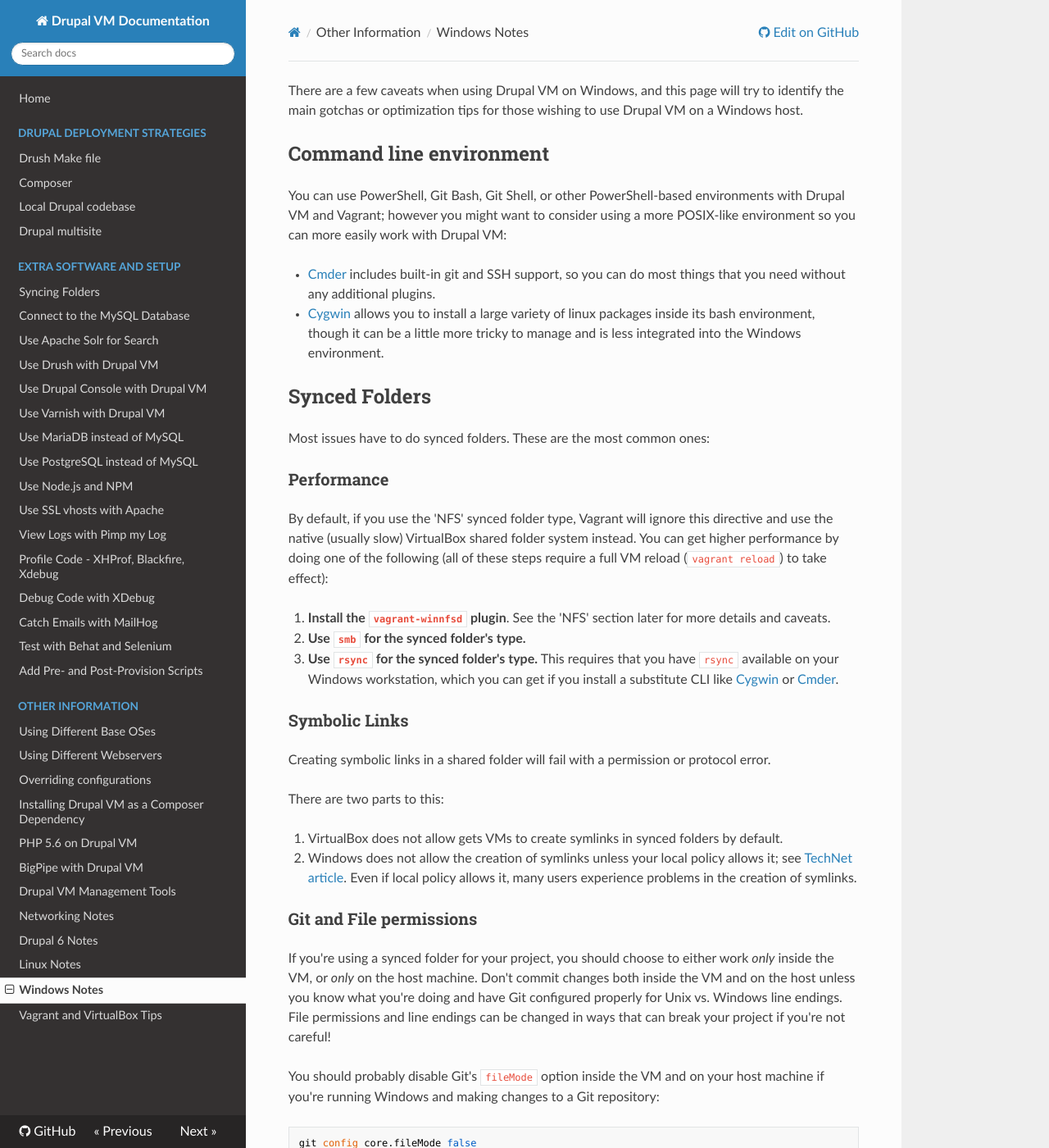
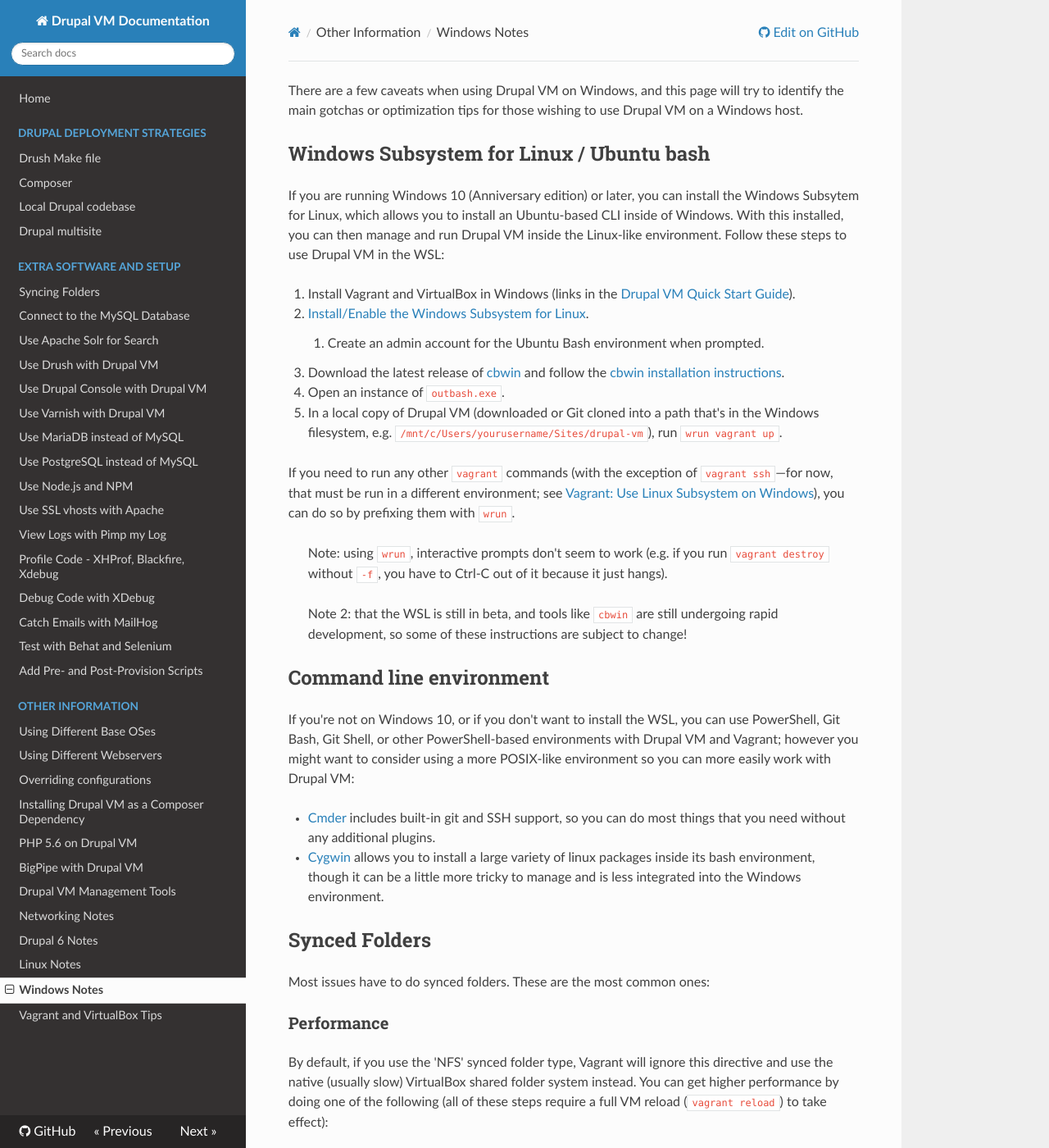
Before and after one commit to geerlingguy/drupal-vm, an MkDocs documentation site: the page built from docs/other/windows.md, in a window 1280 px wide and 1400 px high. Shown: the whole window at 82% size. Built offline with MkDocs 1.6.1, drawn with Linux system fonts in a browser that asks for light colours; nearby versions of some CDN libraries; old or Windows-style settings are respelled for this version of MkDocs; some of the changed text lies outside the part shown.

Commit message:
Fixes #916: Document Drupal VM setup/use in WSL.

```diff
--- a/docs/other/windows.md
+++ b/docs/other/windows.md
@@ -1,8 +1,25 @@
 There are a few caveats when using Drupal VM on Windows, and this page will try to identify the main gotchas or optimization tips for those wishing to use Drupal VM on a Windows host.
+
+## Windows Subsystem for Linux / Ubuntu bash
+
+If you are running Windows 10 (Anniversary edition) or later, you can install the Windows Subsytem for Linux, which allows you to install an Ubuntu-based CLI inside of Windows. With this installed, you can then manage and run Drupal VM inside the Linux-like environment. Follow these steps to use Drupal VM in the WSL:
+
+  1. Install Vagrant and VirtualBox in Windows (links in the [Drupal VM Quick Start Guide](https://github.com/geerlingguy/drupal-vm#quick-start-guide)).
+  2. [Install/Enable the Windows Subsystem for Linux](https://msdn.microsoft.com/en-us/commandline/wsl/install_guide).
+    1. Create an admin account for the Ubuntu Bash environment when prompted.
+  3. Download the latest release of [cbwin](https://github.com/xilun/cbwin) and follow the [cbwin installation instructions](https://github.com/xilun/cbwin#installation).
+  4. Open an instance of `outbash.exe`.
+  5. In a local copy of Drupal VM (downloaded or Git cloned into a path that's in the Windows filesystem, e.g. `/mnt/c/Users/yourusername/Sites/drupal-vm`), run `wrun vagrant up`.
+
+If you need to run any other `vagrant` commands (with the exception of `vagrant ssh`—for now, that must be run in a different environment; see [Vagrant: Use Linux Subsystem on Windows](https://github.com/mitchellh/vagrant/issues/7731)), you can do so by prefixing them with `wrun`.
+
+> Note: using `wrun`, interactive prompts don't seem to work (e.g. if you run `vagrant destroy` without `-f`, you have to Ctrl-C out of it because it just hangs).
+>
+> Note 2: that the WSL is still in beta, and tools like `cbwin` are still undergoing rapid development, so some of these instructions are subject to change!
 
 ## Command line environment
 
-You can use PowerShell, Git Bash, Git Shell, or other PowerShell-based environments with Drupal VM and Vagrant; however you might want to consider using a more POSIX-like environment so you can more easily work with Drupal VM:
+If you're not on Windows 10, or if you don't want to install the WSL, you can use PowerShell, Git Bash, Git Shell, or other PowerShell-based environments with Drupal VM and Vagrant; however you might want to consider using a more POSIX-like environment so you can more easily work with Drupal VM:
 
   - [Cmder](http://cmder.net/) includes built-in git and SSH support, so you can do most things that you need without any additional plugins.
   - [Cygwin](https://www.cygwin.com/) allows you to install a large variety of linux packages inside its bash environment, though it can be a little more tricky to manage and is less integrated into the Windows environment.
@@ -27,6 +44,8 @@ There are two parts to this:
 
   1. VirtualBox does not allow gets VMs to create symlinks in synced folders by default.
   2. Windows does not allow the creation of symlinks unless your local policy allows it; see [TechNet article](https://technet.microsoft.com/en-us/library/dn221947%28v=ws.10%29.aspx). Even if local policy allows it, many users experience problems in the creation of symlinks.
+
+Using Ubuntu bash under Windows 10 _can_ make this easier, but there are still issues when creating and managing symlinks between the bash environment and the guest Vagrant operating system.
 
 ### Git and File permissions
 
```
